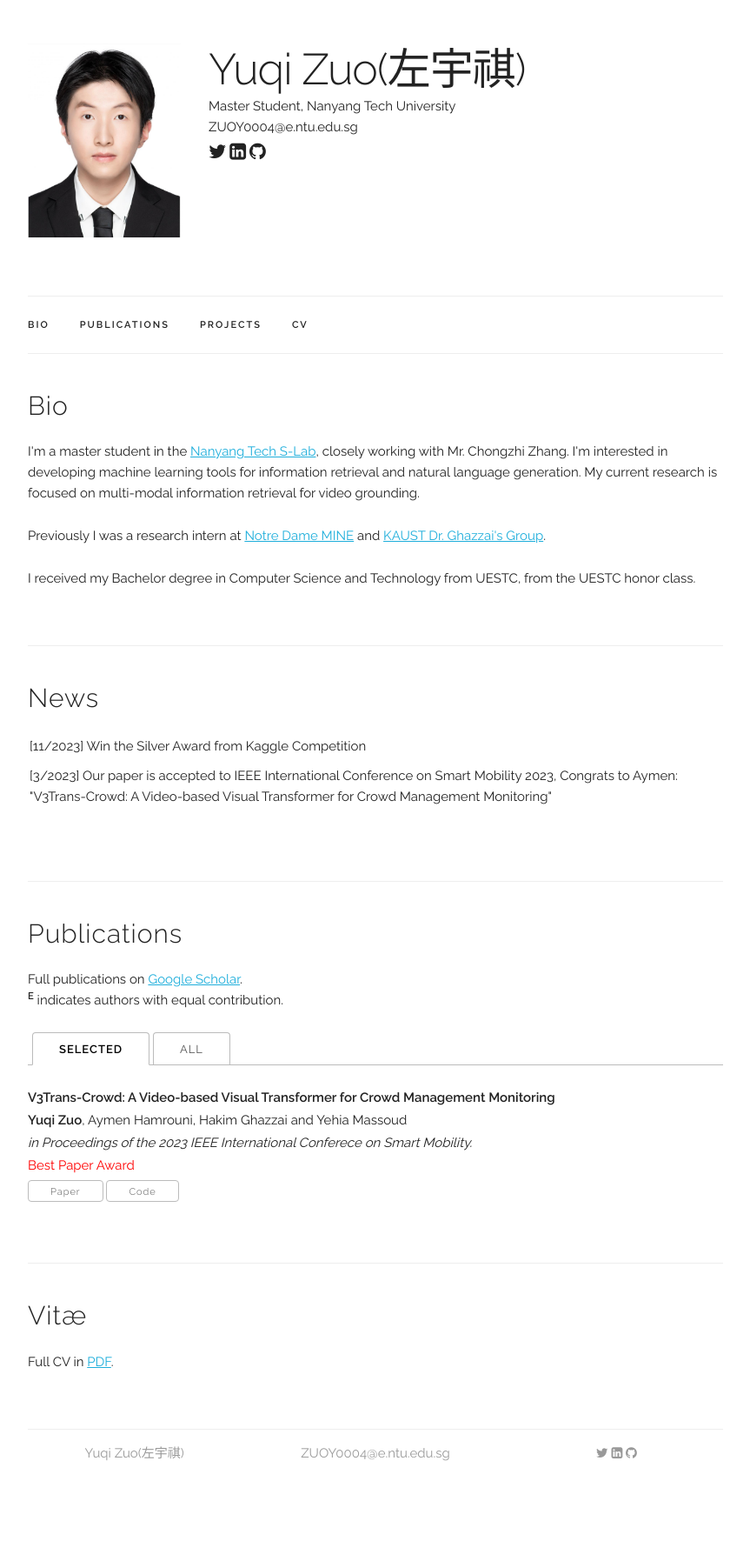
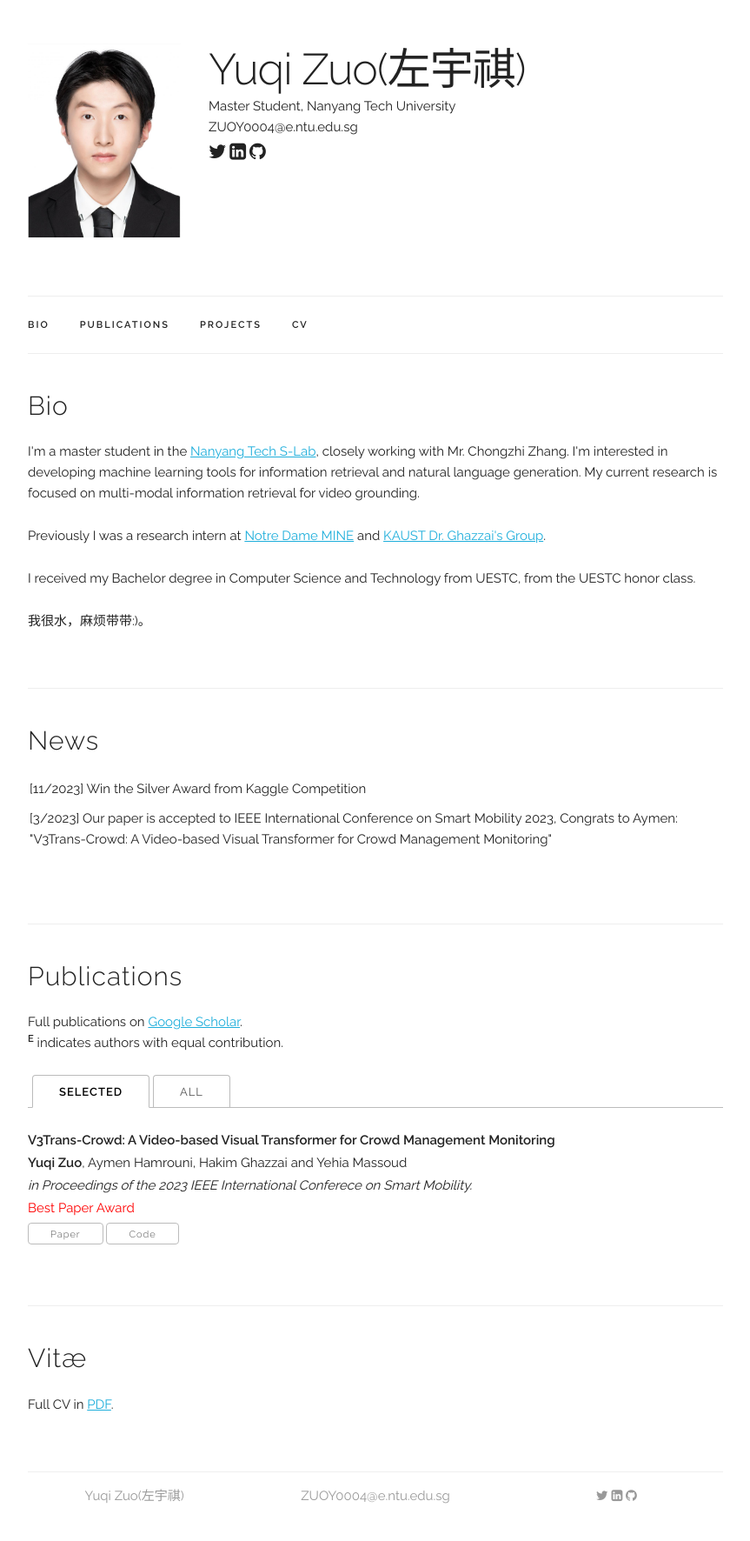
Before and after one commit to zyqdzkd/zyqdzkd.github.io, a Jekyll site: the page built from index.html, in a window 1280 px wide. Shown: the whole page at 87% size, without its empty margins (208-1071 px from the left). Built offline with Jekyll 4.4.1, drawn with Linux system fonts in a browser that asks for light colours; before the commit the page ends 1723 px from its top, so only the background shows below that.

Commit message:
Update index.html

```diff
--- a/index.html
+++ b/index.html
@@ -11,6 +11,8 @@ title: Personal Webpage
   Previously I was a research intern at <a href="https://sites.nd.edu/xiangliang-zhang/people/">Notre Dame MINE</a> and <a href="https://sites.google.com/kaust.edu.sa/hakim-ghazzai">KAUST Dr. Ghazzai's Group</a>.
   <p>
   I received my Bachelor degree in Computer Science and Technology from UESTC, from the UESTC honor class.
+  <p>
+  我很水，麻烦带带:)。
   </p>
 </div>
 
```
